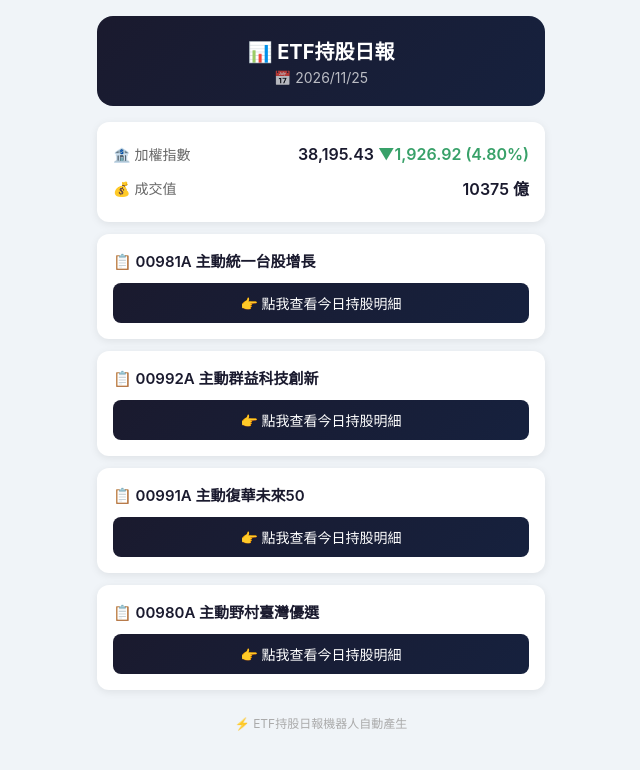
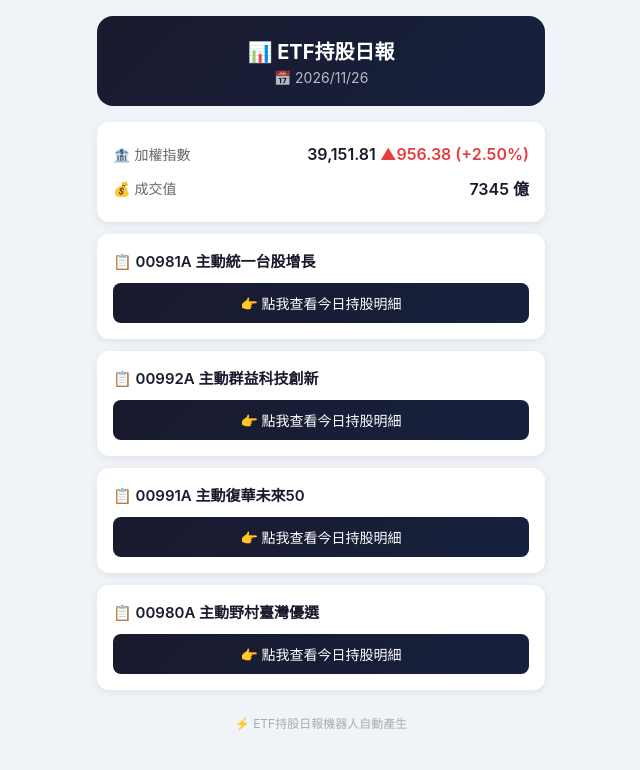
Before and after one commit to s151933220251-del/taiwan-stock-bot, a plain HTML site: page index.html in a window 1280 px wide. Shown: the whole page, without its empty margins (319-959 px from the left). Drawn offline with Linux system fonts and the light colour scheme.

Commit message:
deploy: 808bed165e23e7fcb5117f8925f1eddbd18cdfbd

```diff
--- a/index.html
+++ b/index.html
@@ -154,17 +154,17 @@
 <body>
   <div class="header">
     <h1>📊 ETF持股日報</h1>
-    <div class="date">📅 2026/11/25</div>
+    <div class="date">📅 2026/11/26</div>
   </div>
 
         <div class="market-card">
             <div class="market-row">
                 <span class="market-label">🏦 加權指數</span>
-                <span class="market-value">38,195.43 <span class="down">▼1,926.92 (4.80%)</span></span>
+                <span class="market-value">39,151.81 <span class="up">▲956.38 (+2.50%)</span></span>
             </div>
             <div class="market-row">
                 <span class="market-label">💰 成交值</span>
-                <span class="market-value">10375 億</span>
+                <span class="market-value">7345 億</span>
             </div>
         </div>
 
```
